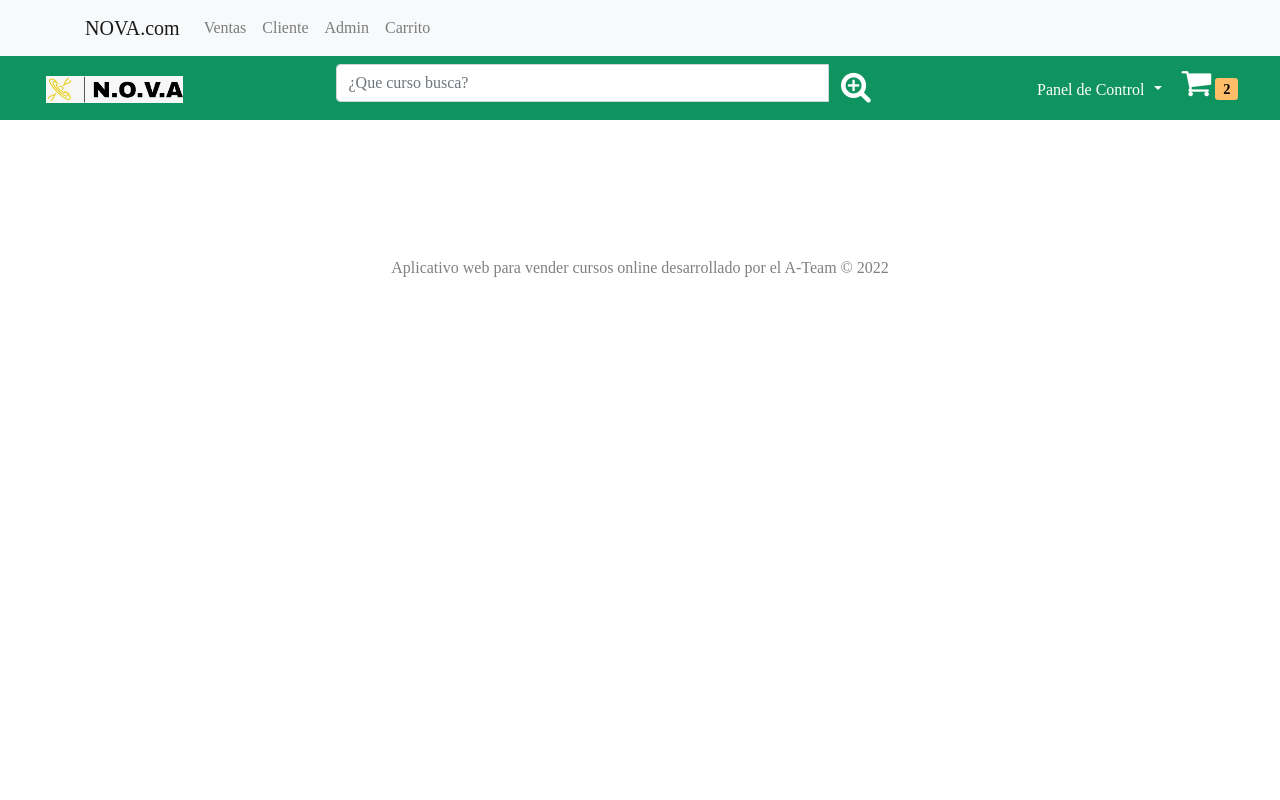
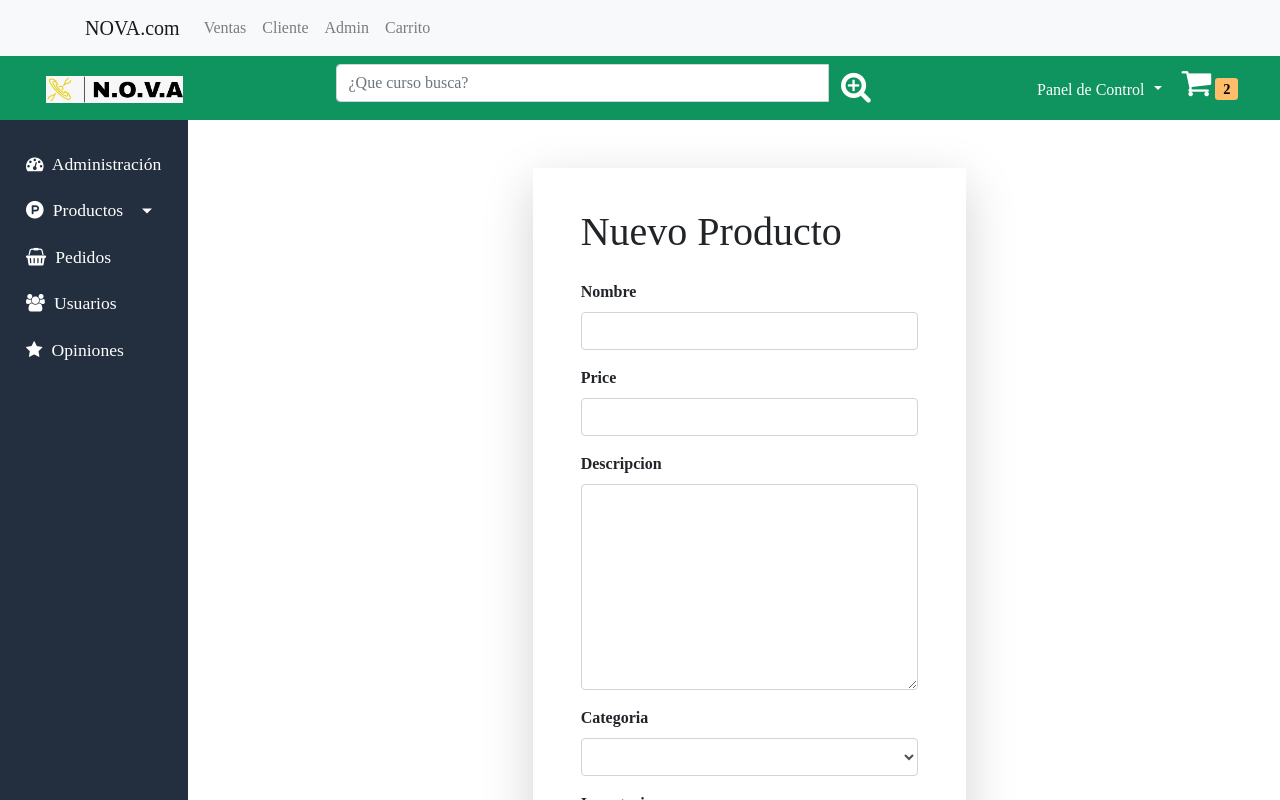
Before and after one commit to TheATeamMinTIC/Ciclo4, a React (Create React App) app in the folder Proyecto/front/: page /nuevoProducto in a window 1280 px wide. Built offline with nearby package versions, Linux system fonts and the light colour scheme; a web font is replaced by a local one.

Commit message:
Newproductsidebarfuncional+productdetailsnofunci

```diff
--- a/Proyecto/front/package.json
+++ b/Proyecto/front/package.json
@@ -7,6 +7,7 @@
     "@testing-library/react": "^13.4.0",
     "@testing-library/user-event": "^13.5.0",
     "axios": "^1.1.2",
+    "mdbreact": "^5.2.0",
     "react": "^18.2.0",
     "react-alert": "^7.0.3",
     "react-alert-template-basic": "^1.0.2",
--- a/Proyecto/front/src/App.js
+++ b/Proyecto/front/src/App.js
@@ -11,6 +11,8 @@ import Verproductos from './components/Verproductos';
 import { ProductDetails } from './components/products/ProductDetails';
 import {BrowserRouter as Router, Routes,Route} from 'react-router-dom';
 import {Dashboard} from './components/admin/Dashboard';
+import {ProductsList} from './components/admin/ProductsList';
+import NewProduct from './components/admin/newProduct';
 
 
 function App() {
@@ -28,7 +30,8 @@ function App() {
         <Route path="/ventasadmin" element={<Ventasadmin/>}/>
         <Route path="/producto/:id" element={<ProductDetails/>}/>
         <Route path='/admin/dashboard' element={<Dashboard/>}/>
-
+        <Route path="/productList" element={<ProductsList />}/>
+        <Route path="/nuevoProducto" element={<NewProduct />}/>
 
 
       </Routes>
--- /dev/null
+++ b/Proyecto/front/src/components/admin/ProductsList.js
@@ -0,0 +1,91 @@
+import React, { Fragment, useEffect } from 'react'
+import { MDBDataTable } from 'mdbreact'
+
+import MetaData from '../layout/MetaData'
+import Sidebar from './Sidebar'
+import { useAlert } from 'react-alert'
+import { useDispatch, useSelector } from 'react-redux'
+import { getProducts } from '../../actions/productActions'
+
+export const ProductsList = () => {
+    const { loading, productos, error} = useSelector(state=> state.products)
+    const alert= useAlert();
+
+    const dispatch = useDispatch();
+    useEffect(() => {
+        if (error){
+            return alert.error(error)
+        }
+
+        dispatch(getProducts());
+    }, [dispatch])
+
+    const setProducts = () => {
+        const data = {
+            columns: [
+                {
+                    label: 'ID',
+                    field: 'id',
+                    sort: 'asc'
+                },
+                {
+                    label: 'Nombre',
+                    field: 'nombre',
+                    sort: 'asc'
+                },
+                {
+                    label: 'Precio',
+                    field: 'precio',
+                    sort: 'asc'
+                },
+                {
+                    label: 'Inventario',
+                    field: 'inventario',
+                    sort: 'asc'
+                },
+            ],
+            rows: []
+        }
+
+        productos.forEach(product => {
+            data.rows.push({
+                id: product._id,
+                nombre: product.nombre,
+                precio: `$${product.precio}`,
+                inventario: product.inventario,
+            })
+        })
+
+        return data;
+    }
+
+    return (
+        <Fragment>
+            <MetaData title={'All Products'} />
+            <div className="row">
+                <div className="col-12 col-md-2">
+                    <Sidebar />
+                </div>
+
+                <div className="col-12 col-md-10">
+                    <Fragment>
+                        <h1 className="my-5">All Products</h1>
+
+                        {loading ? <i class="fa fa-refresh fa-spin fa-3x fa-fw"></i> :(
+                            <MDBDataTable
+                                data={setProducts()}
+                                className="px-3"
+                                bordered
+                                striped
+                                hover
+                            />
+                        )}
+
+                    </Fragment>
+                </div>
+            </div>
+
+        </Fragment>
+    )
+}
+export default ProductsList
--- /dev/null
+++ b/Proyecto/front/src/components/admin/newProduct.js
@@ -0,0 +1,110 @@
+import React, { Fragment } from 'react'
+import MetaData from '../layout/MetaData'
+import Sidebar from './Sidebar'
+
+
+const NewProduct = () => {
+
+
+    return (
+        <Fragment>
+            <MetaData title={'Nuevo Producto'} />
+            <div className="row">
+                <div className="col-12 col-md-2">
+                    <Sidebar />
+                </div>
+
+                <div className="col-12 col-md-10">
+                    <Fragment>
+                        <div className="wrapper my-5">
+                            <form className="shadow-lg"  encType='multipart/form-data'>
+                                <h1 className="mb-4">Nuevo Producto</h1>
+
+                                <div className="form-group">
+                                    <label htmlFor="name_field">Nombre</label>
+                                    <input
+                                        type="text"
+                                        id="name_field"
+                                        className="form-control"
+
+                                    />
+                                </div>
+
+                                <div className="form-group">
+                                    <label htmlFor="price_field">Price</label>
+                                    <input
+                                        type="text"
+                                        id="price_field"
+                                        className="form-control"
+
+                                    />
+                                </div>
+
+                                <div className="form-group">
+                                    <label htmlFor="description_field">Descripcion</label>
+                                    <textarea className="form-control" id="description_field" rows="8"></textarea>
+                                </div>
+
+                                <div className="form-group">
+                                    <label htmlFor="category_field">Categoria</label>
+                                    <select className="form-control" id="category_field">
+
+                                    </select>
+                                </div>
+                                <div className="form-group">
+                                    <label htmlFor="stock_field">Inventario</label>
+                                    <input
+                                        type="number"
+                                        id="stock_field"
+                                        className="form-control"
+                                    />
+                                </div>
+
+                                <div className="form-group">
+                                    <label htmlFor="seller_field">Vendedor</label>
+                                    <input
+                                        type="text"
+                                        id="seller_field"
+                                        className="form-control"
+
+                                    />
+                                </div>
+
+                                <div className='form-group'>
+                                    <label>Imagenes</label>
+
+                                    <div className='custom-file'>
+                                        <input
+                                            type='file'
+                                            name='product_images'
+                                            className='custom-file-input'
+                                            id='customFile'
+                                            multiple
+                                        />
+                                        <label className='custom-file-label' htmlFor='customFile'>
+                                            Seleccione Imagen
+                                     </label>
+                                    </div>
+
+                                </div>
+
+
+                                <button
+                                    id="login_button"
+                                    type="submit"
+                                    className="btn btn-block py-3"
+                                >
+                                    CREAR
+                                </button>
+
+                            </form>
+                        </div>
+                    </Fragment>
+                </div>
+            </div>
+
+        </Fragment>
+    )
+}
+
+export default NewProduct
--- a/Proyecto/front/src/components/admin/sidebar.js
+++ b/Proyecto/front/src/components/admin/sidebar.js
@@ -15,7 +15,7 @@ const Sidebar = () => {
                             className="fa fa-product-hunt"></i> Productos</a>
                         <ul className="collapse list-unstyled" id="productSubmenu">
                             <li>
-                                <Link to="/ProductList"><i className="fa fa-clipboard"></i> Todos</Link>
+                                <Link to="/ProductsList"><i className="fa fa-clipboard"></i> Todos</Link>
                             </li>
 
                             <li>
```
Also changed, not shown: 1 other file (tests, documents, lock files or other folders).
